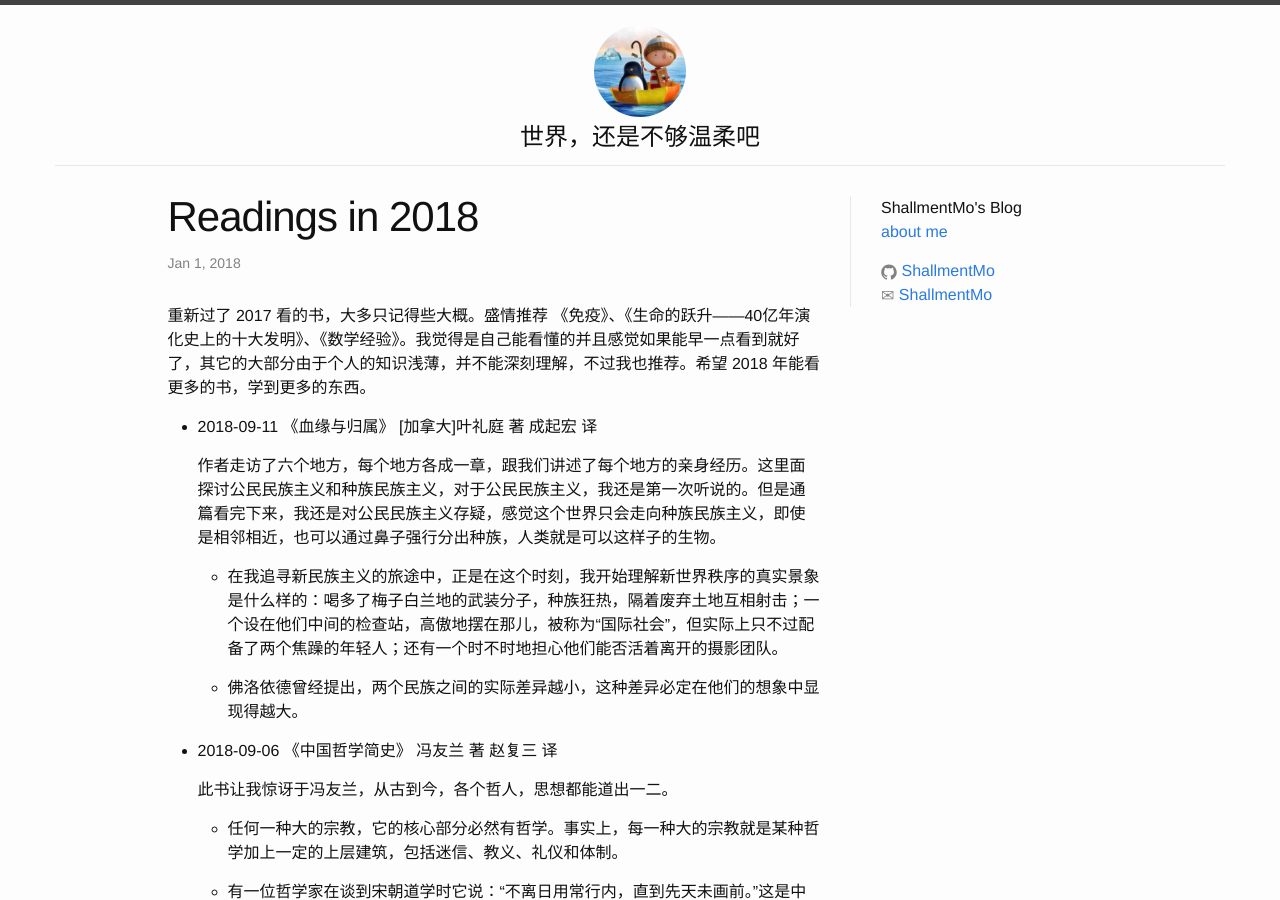
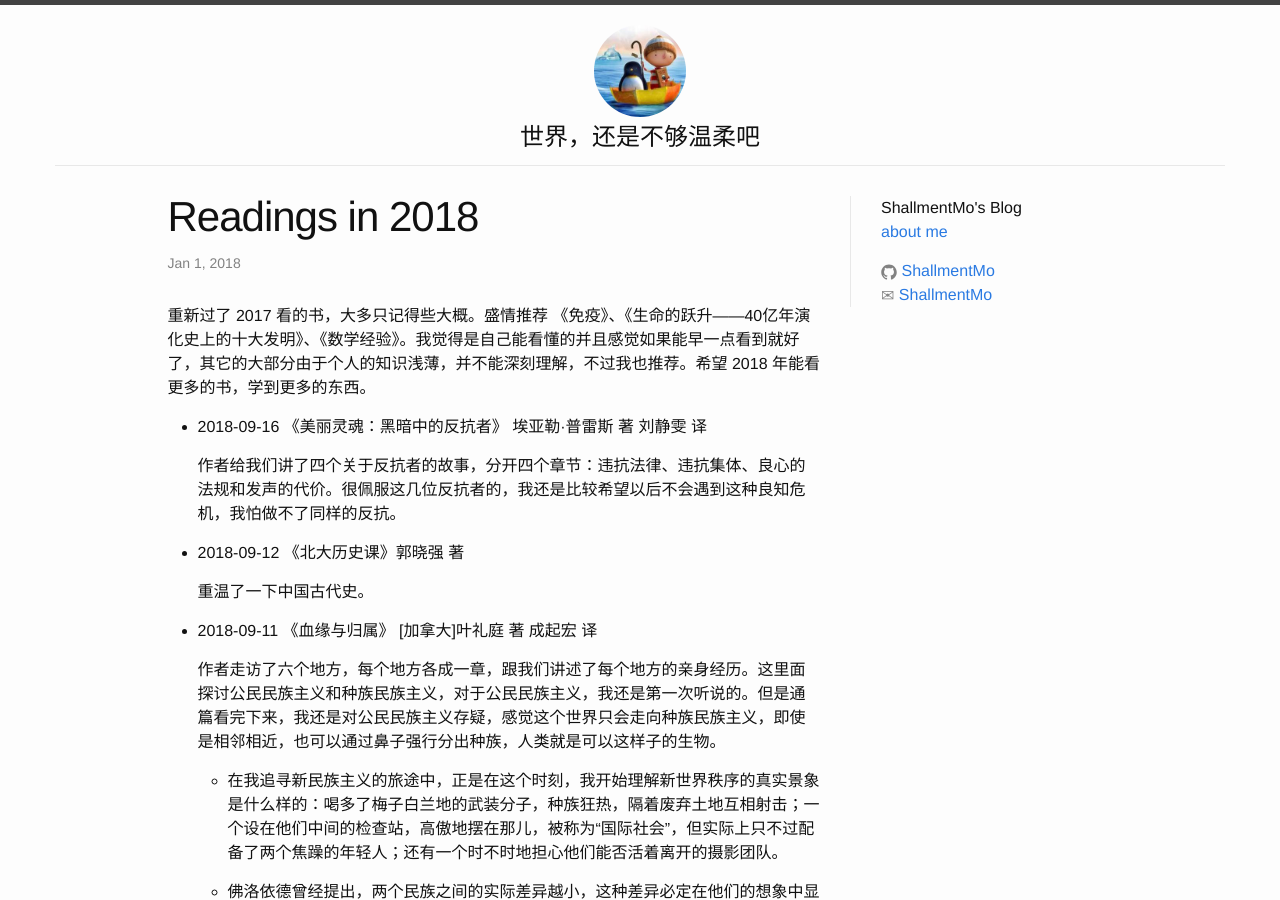
Before and after one commit to ShallmentMo/shallmentmo.github.com, a Jekyll site: the page built from _posts/2018-01-01-reading-in-2018.md, in a window 1280 px wide and 900 px high. Built offline with Jekyll 4.4.1, drawn with Linux system fonts in a browser that asks for light colours.

Commit message:
add 2018-09-16 reading

```diff
--- a/_posts/2018-01-01-reading-in-2018.md
+++ b/_posts/2018-01-01-reading-in-2018.md
@@ -6,6 +6,14 @@ categories: posts
 ---
 
 重新过了 2017 看的书，大多只记得些大概。盛情推荐 《免疫》、《生命的跃升——40亿年演化史上的十大发明》、《数学经验》。我觉得是自己能看懂的并且感觉如果能早一点看到就好了，其它的大部分由于个人的知识浅薄，并不能深刻理解，不过我也推荐。希望 2018 年能看更多的书，学到更多的东西。
+
+* 2018-09-16 《美丽灵魂：黑暗中的反抗者》 埃亚勒·普雷斯 著 刘静雯 译
+
+  作者给我们讲了四个关于反抗者的故事，分开四个章节：违抗法律、违抗集体、良心的法规和发声的代价。很佩服这几位反抗者的，我还是比较希望以后不会遇到这种良知危机，我怕做不了同样的反抗。
+
+* 2018-09-12 《北大历史课》郭晓强 著
+
+  重温了一下中国古代史。
 
 * 2018-09-11 《血缘与归属》 [加拿大]叶礼庭 著 成起宏 译
 
```
